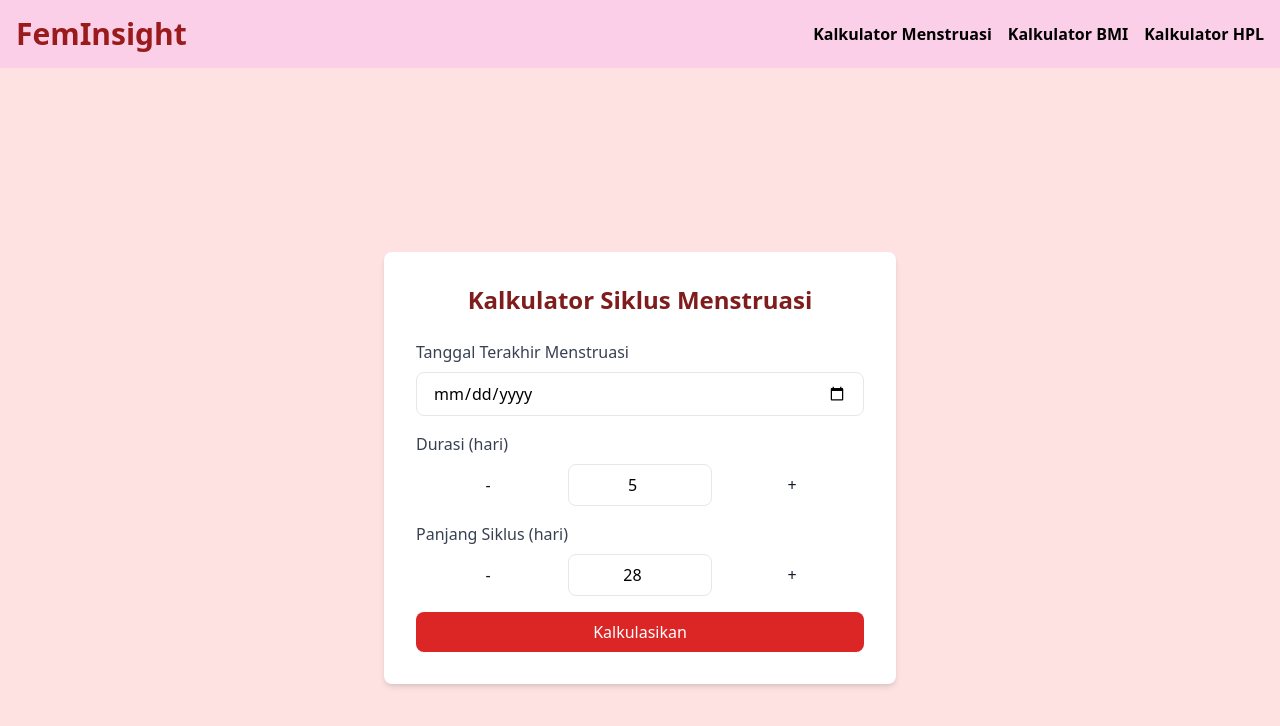
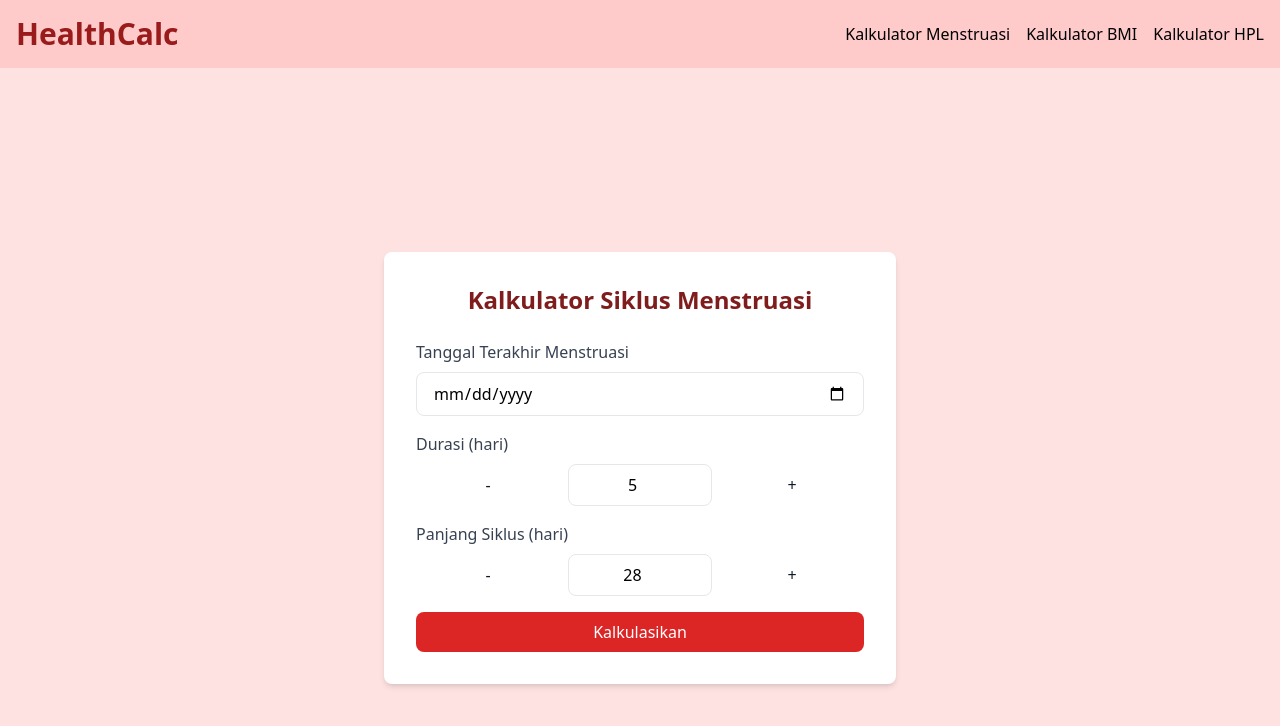
Before and after one commit to silviansi/feminsight, a Vue app: page / in a window 1280 px wide. Shown: the top 726 px of the page. Built offline with nearby package versions, Linux system fonts and the light colour scheme.

Commit message:
fix mobile navbar

```diff
--- a/src/App.vue
+++ b/src/App.vue
@@ -1,7 +1,9 @@
 <template>
   <div id="app">
     <Navbar />
-    <router-view></router-view>
+    <main class="p-0">
+      <router-view></router-view>
+    </main>
   </div>
 </template>
 
--- a/src/components/Navbar.vue
+++ b/src/components/Navbar.vue
@@ -1,34 +1,33 @@
 <template>
-    <header class="bg-pink-200 p-4">
+    <header class="bg-red-200 p-4">
         <div class="container mx-auto flex justify-between items-center">
             <!-- Logo -->
             <h1 class="text-3xl font-bold text-red-800">
-                <router-link to="/">FemInsight</router-link>
+            <router-link to="/">HealthCalc</router-link>
             </h1>
 
             <!-- Navigation -->
-            <nav class="space-x-4 hidden font-bold text-md md:block">
-                <router-link to="/">Kalkulator Menstruasi</router-link>
-                <router-link to="/bmi">Kalkulator BMI</router-link>
-                <router-link to="/hpl">Kalkulator HPL</router-link>
+            <nav class="space-x-4 hidden md:block">
+                <router-link to="/" class="hover:underline">Kalkulator Menstruasi</router-link>
+                <router-link to="/bmi" class="hover:underline">Kalkulator BMI</router-link>
+                <router-link to="/hpl" class="hover:underline">Kalkulator HPL</router-link>
             </nav>
 
-            <!-- Mobile Navigation -->
-            <button class="md:hidden block text-lg" @click="toggleMobileMenu">☰</button>
+            <!-- Hamburger Menu -->
+            <button class="md:hidden block text-xl" @click="toggleMobileMenu">☰</button>
+        </div>
 
-            <!-- Mobile Navigation Menu -->
-            <div v-if="mobileMenuOpen" class="bg-pink-200 md:hidden p-4 space-y-2">
-                <router-link to="/" class="block hover:underline">Kalkulator Menstruasi</router-link>
-                <router-link to="/bmi" class="block hover:underline">Kalkulator BMI</router-link>
-                <router-link to="/hpl" class="block hover:underline">Kalkulator HPL</router-link>
-            </div>
+        <!-- Mobile Menu -->
+        <div v-if="mobileMenuOpen" class="bg-red-100 md:hidden p-4 space-y-2 text-red-800">
+            <router-link to="/" class="block hover:underline">Kalkulator Menstruasi</router-link>
+            <router-link to="/bmi" class="block hover:underline">Kalkulator BMI</router-link>
+            <router-link to="/hpl" class="block hover:underline">Kalkulator HPL</router-link>
         </div>
     </header>
 </template>
 
 <script>
 export default {
-    name: 'Navbar',
     data() {
         return {
             mobileMenuOpen: false,
```
